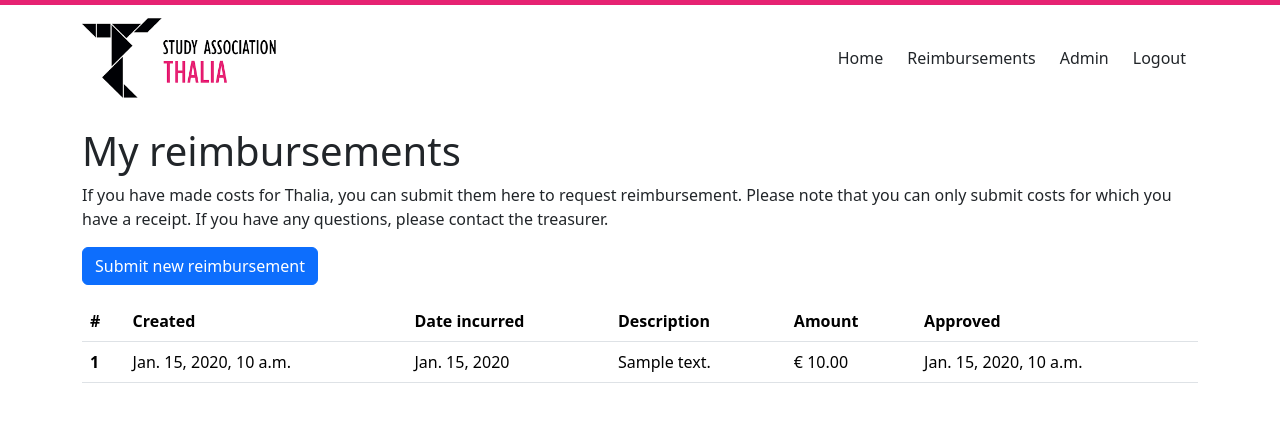
After one commit to svthalia/miniconcrexit-tutorial, a Django app: page /reimbursements/ in a window 1280 px wide. The commit adds this page. Shown: the top 422 px of the page. Run offline with Django 4.2, Linux system fonts and the light colour scheme; a user stored in the database is signed in; tables that the repository leaves empty hold one stand-in row (values such as "Sample post"); some libraries are stand-ins or nearby versions.

Commit message:
Implement reimbursements

```diff
--- a/website/miniconcrexit/templates/base.html
+++ b/website/miniconcrexit/templates/base.html
@@ -20,6 +20,10 @@
 
                 <a class="nav-link p-2 mx-1" href="{% url 'index' %}">Home</a>
 
+                {% if user.is_authenticated %}
+                <a class="nav-link p-2 mx-1" href="{% url 'reimbursements:index' %}">Reimbursements</a>
+                {% endif %}
+
                 {% if user.is_staff %}
                 <a class="nav-link p-2 mx-1" href="{% url 'admin:index' %}">Admin</a>
                 {% endif %}
--- a/website/reimbursements/models.py
+++ b/website/reimbursements/models.py
@@ -1 +1,35 @@
-# Create a model here.
+from django.db import models
+
+
+class Reimbursement(models.Model):
+    owner = models.ForeignKey(
+        "auth.User",
+        related_name="reimbursements",
+        on_delete=models.SET_NULL,
+        null=True,
+        blank=False,
+    )
+
+    amount = models.DecimalField(max_digits=10, decimal_places=2)
+    date_incurred = models.DateField()
+    description = models.TextField()
+    receipt = models.FileField(upload_to="receipts/")
+
+    created = models.DateTimeField(auto_now_add=True)
+    updated = models.DateTimeField(auto_now=True)
+
+    approved = models.BooleanField(default=False)
+    approved_at = models.DateTimeField(null=True)
+    approved_by = models.ForeignKey(
+        "auth.User",
+        related_name="reimbursements_approved",
+        on_delete=models.SET_NULL,
+        editable=False,
+        null=True,
+    )
+
+    class Meta:
+        ordering = ["created"]
+
+    def __str__(self):
+        return f"Reimbursement #{self.id}"
--- /dev/null
+++ b/website/reimbursements/templates/reimbursements/index.html
@@ -0,0 +1,41 @@
+{% extends 'base.html' %}
+{% block body %}
+    <h1>My reimbursements</h1>
+    <p>
+        If you have made costs for Thalia, you can submit them here to request reimbursement.
+        Please note that you can only submit costs for which you have a receipt.
+        If you have any questions, please contact the treasurer.
+    </p>
+    <a href="{% url 'reimbursements:create' %}" class="btn btn-primary mb-3">Submit new reimbursement</a>
+
+    {% if object_list %}
+        <table class="table">
+            <thead>
+            <tr>
+                <th scope="col">#</th>
+                <th scope="col">Created</th>
+                <th scope="col">Date incurred</th>
+                <th scope="col">Description</th>
+                <th scope="col">Amount</th>
+                <th scope="col">Approved</th>
+            </tr>
+            </thead>
+            <tbody>
+            {% for object in object_list %}
+            <tr>
+                <th scope="row">{{ object.id }}</th>
+                <td>{{ object.created }}</td>
+                <td>{{ object.date_incurred }}</td>
+                <td>{{ object.description }}</td>
+                <td>€ {{ object.amount }}</td>
+                <td>{% if object.approved %}{{ object.approved_at }}{% else %}Pending{% endif %}</td>
+            </tr>
+            {% endfor %}
+            </tbody>
+        </table>
+    {% else %}
+        <div class="alert alert-info" role="alert">
+            <span>You have not submitted any reimbursements yet.</span>
+        </div>
+    {% endif %}
+{% endblock %}
--- a/website/reimbursements/urls.py
+++ b/website/reimbursements/urls.py
@@ -1,5 +1,9 @@
 from django.urls import path
+from reimbursements.views import CreateReimbursementView, IndexView
 
 app_name = "reimbursements"
 
-urlpatterns = []
+urlpatterns = [
+    path("", IndexView.as_view(), name="index"),
+    path("create/", CreateReimbursementView.as_view(), name="create"),
+]
--- a/website/reimbursements/views.py
+++ b/website/reimbursements/views.py
@@ -1 +1,31 @@
-# Write your views here. Create templates in `reimbursements/templates/reimbursements/`.
+from django.contrib.auth.mixins import LoginRequiredMixin
+from django.urls import reverse_lazy
+from django.views.generic import CreateView, ListView
+from reimbursements.models import Reimbursement
+
+
+class IndexView(LoginRequiredMixin, ListView):
+    model = Reimbursement
+    template_name = "reimbursements/index.html"
+
+    def get_queryset(self):
+        return super().get_queryset().filter(owner=self.request.user)
+
+
+class CreateReimbursementView(CreateView):
+    model = Reimbursement
+    template_name = "reimbursements/create.html"
+
+    fields = ["date_incurred", "amount", "description", "receipt"]
+
+    success_url = reverse_lazy("reimbursements:index")
+
+    def form_valid(self, form):
+        form.instance.owner = self.request.user
+        form.save()
+        return super().form_valid(form)
+
+    def get_context_data(self, **kwargs):
+        context = super().get_context_data()
+        context["form"].fields["date_incurred"].widget.input_type = "date"
+        return context
```
Also changed, not shown: website/reimbursements/admin.py (+40 -1 lines), website/reimbursements/templates/reimbursements/create.html (added, +10 -0 lines), website/reimbursements/migrations/0001_initial.py (added).
